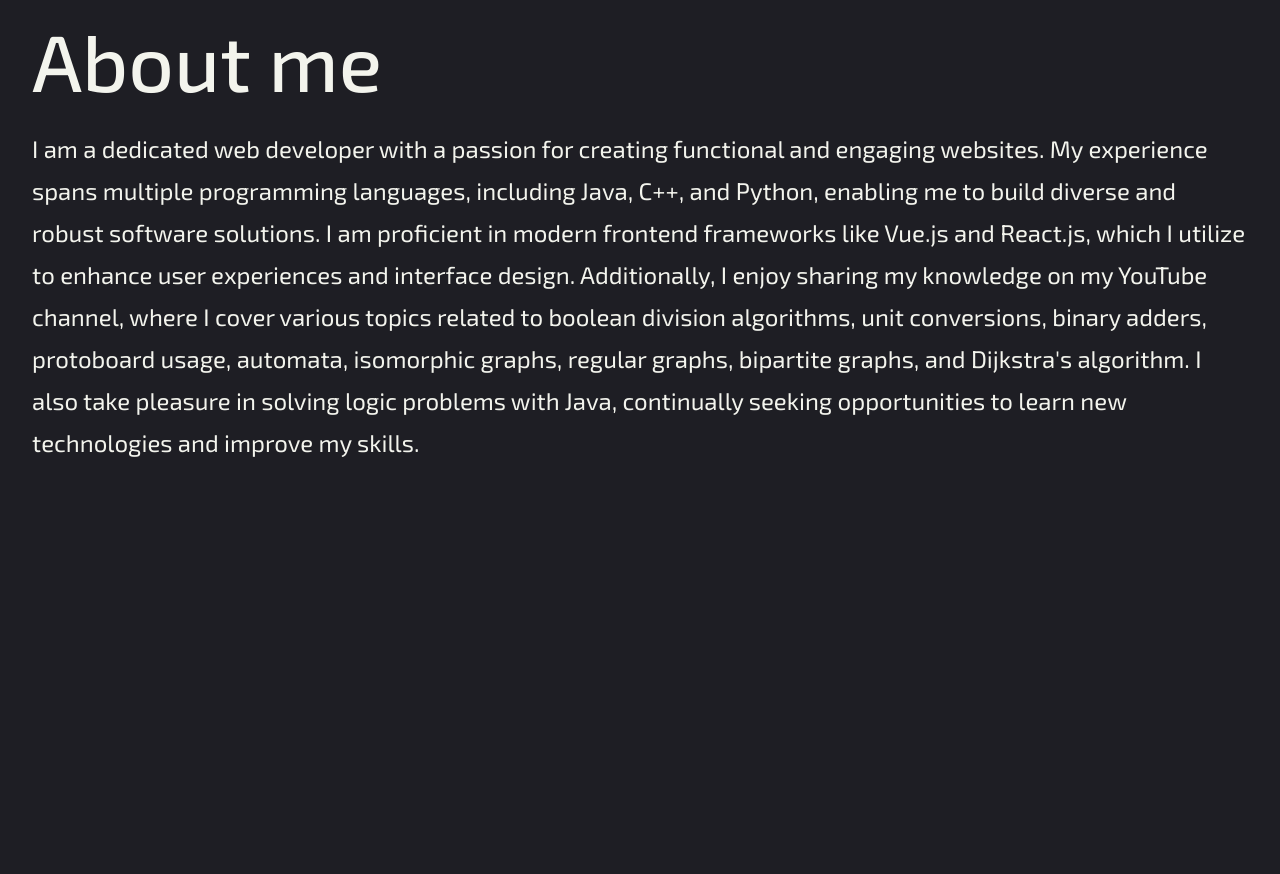
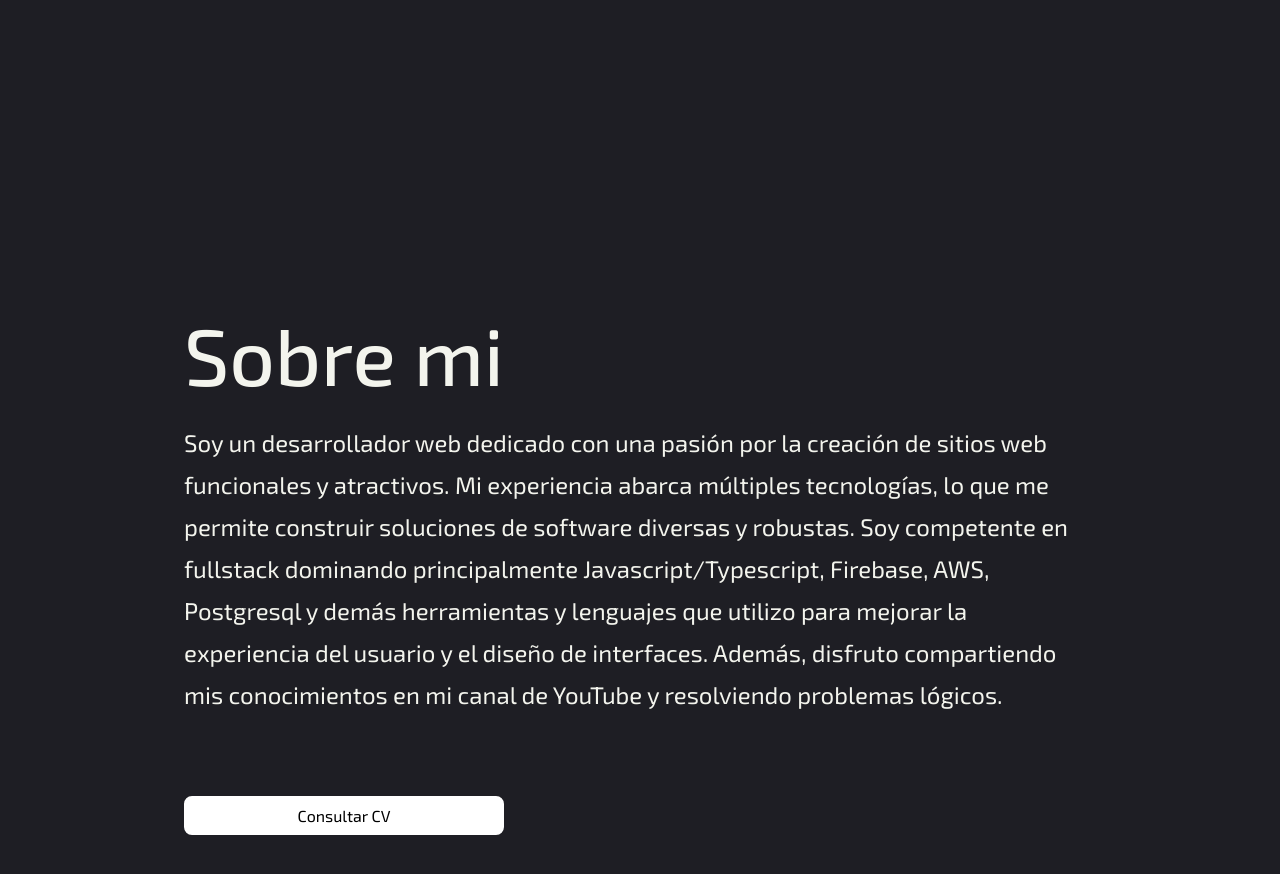
Before and after one commit to DanilsGit/Portfolio, a Vue app: page / in a window 1280 px wide. Shown: the part 1640-2514 px from the top of the page. Built offline with nearby package versions, Linux system fonts and the light colour scheme.

Commit message:
CV download button

```diff
--- a/src/components/Contact.vue
+++ b/src/components/Contact.vue
@@ -9,7 +9,7 @@
                 <input type="email" :placeholder="t('contact.email_text')" required name="email" />
                 <input type="text" :placeholder="t('contact.email_subject')" required name="subject" />
                 <textarea :placeholder="t('contact.email_content')" required name="message"></textarea>
-                <button v-if="!loading">{{ $t("contact.button") }}</button>
+                <button class="send_btn" v-if="!loading">{{ $t("contact.button") }}</button>
                 <div class="wait_container" v-else>
                     <button class="loading" disabled>⌛</button>
                     <p>{{ $t("contact.wait") }}</p>
@@ -131,6 +131,27 @@
             cursor: pointer;
         }
 
+        .send_btn {
+            font-family: 'Exo 2', sans-serif;
+            color: #000;
+            padding: 0.5em 1em;
+            border-radius: 0.5em;
+            cursor: pointer;
+            transition: 0.3s;
+            font-size: 1em;
+            width: 20em;
+            background-color: #fff;
+            border: 2px solid #fff;
+
+            &:hover {
+                background-color: transparent;
+                border: none;
+                color: #fff;
+                border-bottom: #fff 2px solid;
+                border-radius: 0;
+            }
+        }
+
         .wait_container {
             display: flex;
             flex-direction: column;
--- a/src/components/Footer.vue
+++ b/src/components/Footer.vue
@@ -54,6 +54,7 @@
     gap: 1em;
     border: 0.14em solid #39434f;
     border-radius: 0.6em;
+    padding: 0.2em;
 
     button {
         background-color: transparent;
--- a/src/components/GsapBox.vue
+++ b/src/components/GsapBox.vue
@@ -54,7 +54,7 @@
             </div>
             <div class="java box">
                 <img draggable='false'
-                    src="https://firebasestorage.googleapis.com/v0/b/portfolio-38c72.appspot.com/o/technologies%2Fjava.png?alt=media&token=aed115e1-e2f7-4e06-a7d7-5d7c28b1bffe">
+                    src="https://firebasestorage.googleapis.com/v0/b/portfolio-38c72.appspot.com/o/technologies%2Fjava.jpg?alt=media&token=bc18705c-d432-46e6-abd5-aa20a1739062">
             </div>
             <div class="c++ box">
                 <img draggable='false'
--- a/src/components/PresentationSection.vue
+++ b/src/components/PresentationSection.vue
@@ -1,7 +1,6 @@
 <template>
 
     <section class="presentation-section">
-
 
         <h1>{{ $t("message.presentation_title") }}</h1>
 
@@ -16,12 +15,18 @@
 
             <div class="end-lottie"></div>
 
-            <h1>{{ $t("message.about_title") }}</h1>
+            <div class="about_git_cv">
+                <div>
+                    <h1>{{ $t("message.about_title") }}</h1>
 
-            <p>{{ $t("message.about_content") }}</p>
+                    <p>{{ $t("message.about_content") }}</p>
+                </div>
+
+                <CVButton />
+            </div>
+
         </section>
     </section>
-
 </template>
 
 <script setup>
@@ -30,6 +35,7 @@
 import lottie from 'lottie-web';
 gsap.registerPlugin(ScrollTrigger);
 import { nextTick, onMounted } from 'vue';
+import CVButton from './buttons/CVButton.vue';
 
 
 onMounted(async () => {
@@ -163,11 +169,22 @@
     position: relative;
     width: 100%;
     height: 26%;
-    min-height: 90vh;
+    min-height: 150vh;
     padding: 2em;
     background-color: $semi-black;
     color: $semi-white;
     z-index: 1;
+    display: flex;
+    flex-direction: column;
+    justify-content: center;
+    align-items: center;
+}
+
+.about_git_cv {
+    width: 75%;
+    gap: 5em;
+    display: flex;
+    flex-direction: column;
 }
 
 .end-lottie {
--- /dev/null
+++ b/src/components/buttons/CVButton.vue
@@ -0,0 +1,38 @@
+<template>
+    <button @click="descargarPDF">Consultar CV</button>
+</template>
+
+<script setup>
+//
+const descargarPDF = () => {
+    const url = "https://firebasestorage.googleapis.com/v0/b/portfolio-38c72.appspot.com/o/CV%2FCV%20Daniel%20Marquez_censura.pdf?alt=media&token=69279f0e-bf62-4360-9ef9-fa18cf7547a9";
+    const link = document.createElement("a");
+    link.href = url;
+    link.download = "CV_DANIEL_MARQUEZ.pdf";
+    link.target = "_blank";
+    link.click();
+}
+</script>
+
+<style scoped lang="scss">
+button {
+    font-family: 'Exo 2', sans-serif;
+    color: #000;
+    padding: 0.5em 1em;
+    border-radius: 0.5em;
+    cursor: pointer;
+    transition: 0.3s;
+    font-size: 1em;
+    width: 20em;
+    background-color: #fff;
+    border: 2px solid #fff;
+
+    &:hover {
+        background-color: transparent;
+        border: none;
+        color: #fff;
+        border-bottom: #fff 2px solid;
+        border-radius: 0;
+    }
+}
+</style>
--- a/src/lang/principalView.ts
+++ b/src/lang/principalView.ts
@@ -3,8 +3,8 @@
         message: {
             presentation_title: "Hi, I'm Danils. Web developer 🧶",
             about_title : "About me",
-            about_content: "I am a dedicated web developer with a passion for creating functional and engaging websites. My experience spans multiple programming languages, including Java, C++, and Python, enabling me to build diverse and robust software solutions. I am proficient in modern frontend frameworks like Vue.js and React.js, which I utilize to enhance user experiences and interface design. Additionally, I enjoy sharing my knowledge on my YouTube channel, where I cover various topics related to boolean division algorithms, unit conversions, binary adders, protoboard usage, automata, isomorphic graphs, regular graphs, bipartite graphs, and Dijkstra's algorithm. I also take pleasure in solving logic problems with Java, continually seeking opportunities to learn new technologies and improve my skills.",
-            skills_title: "There's always something new to learn",
+            about_content: "I am a dedicated web developer with a passion for creating functional and attractive websites. My experience covers multiple technologies, allowing me to build diverse and robust software solutions. I am proficient in full-stack development, primarily mastering JavaScript/Typescript, Firebase, AWS, PostgreSQL, and other tools and languages that I use to enhance user experience and interface design. Additionally, I enjoy sharing my knowledge on my YouTube channel and solving logical problems.",
+            skills_title: "My mastered technologies",
             goToProjects_title: "Here Are Some of My Creations",
             goToProjects_btn: "Explore",
             experience_title: "Would You Like to Know More About Me?"
@@ -25,8 +25,8 @@
         message: {
             presentation_title: "Soy Danils. Desarrollador web🧶",
             about_title: "Sobre mi",
-            about_content: "Soy un desarrollador web dedicado con una pasión por la creación de sitios web funcionales y atractivos. Mi experiencia abarca múltiples lenguajes de programación, incluyendo Java, C++ y Python, lo que me permite construir soluciones de software diversas y robustas. Soy competente en frontend moderno como Vue.js y React.js, que utilizo para mejorar la experiencia del usuario y el diseño de la interfaz. interfaz. Además, disfruto compartiendo mis conocimientos en mi canal de YouTube, donde cubro diversos temas relacionados con algoritmos de división booleana, conversiones de unidades, sumadores binarios, uso de protoboard, autómatas, grafos isomórficos, grafos regulares, grafos bipartitos y el algoritmo de Dijkstra. de Dijkstra. También me gusta resolver problemas lógicos con Java, buscando continuamente oportunidades para aprender nuevas tecnologías y mejorar mis conocimientos. tecnologías y mejorar mis habilidades. ",
-            skills_title: "Siempre hay algo nuevo que aprender",
+            about_content: "Soy un desarrollador web dedicado con una pasión por la creación de sitios web funcionales y atractivos. Mi experiencia abarca múltiples tecnologías, lo que me permite construir soluciones de software diversas y robustas. Soy competente en fullstack dominando principalmente Javascript/Typescript, Firebase, AWS, Postgresql y demás herramientas y lenguajes que utilizo para mejorar la experiencia del usuario y el diseño de interfaces. Además, disfruto compartiendo mis conocimientos en mi canal de YouTube y resolviendo problemas lógicos.",
+            skills_title: "Mis tecnologías dominadas",
             goToProjects_title: "Aquí encuentras mis creaciones",
             goToProjects_btn: "Explorar",
             experience_title: "¿Te gustaría conocer más acerca de mi?"
--- a/src/main.js
+++ b/src/main.js
@@ -6,8 +6,8 @@
 
 const i18n = createI18n({
     legacy: false,
-    locale: 'en',
-    fallbackLocale: 'en',
+    locale: 'es',
+    fallbackLocale: 'es',
     messages
 })
 
```
Also changed, not shown: 1 other file (tests, documents, lock files or other folders).
